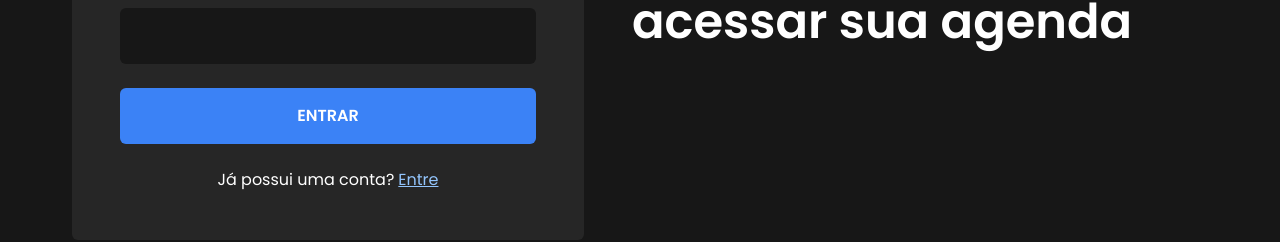
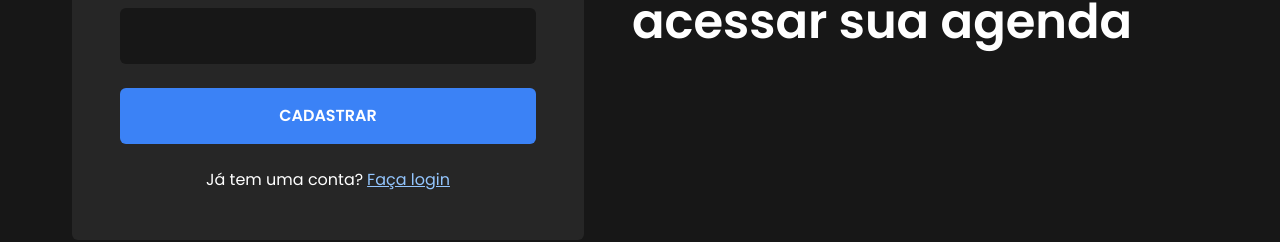
Before and after one commit to wellingtonrodriguesbr/my-contacts, a React (Vite) app: page /register in a window 1280 px wide. Shown: the part 476-718 px from the top of the page. Built offline with nearby package versions, Linux system fonts and the light colour scheme.

Commit message:
chore: rename button

```diff
--- a/src/pages/Register.tsx
+++ b/src/pages/Register.tsx
@@ -45,14 +45,14 @@ export function Register() {
               />
             </div>
             <button className="bg-blue-500 uppercase font-semibold p-4 rounded-md hover:bg-blue-700 transition-colors">
-              Entrar
+              Cadastrar
             </button>
           </form>
 
           <div className="flex justify-center gap-1 mt-6">
-            <p>Já possui uma conta?</p>
+            <p>Já tem uma conta?</p>
             <Link to="/">
-              <a className="text-blue-300 underline">Entre</a>
+              <a className="text-blue-300 underline">Faça login</a>
             </Link>
           </div>
         </div>
```
